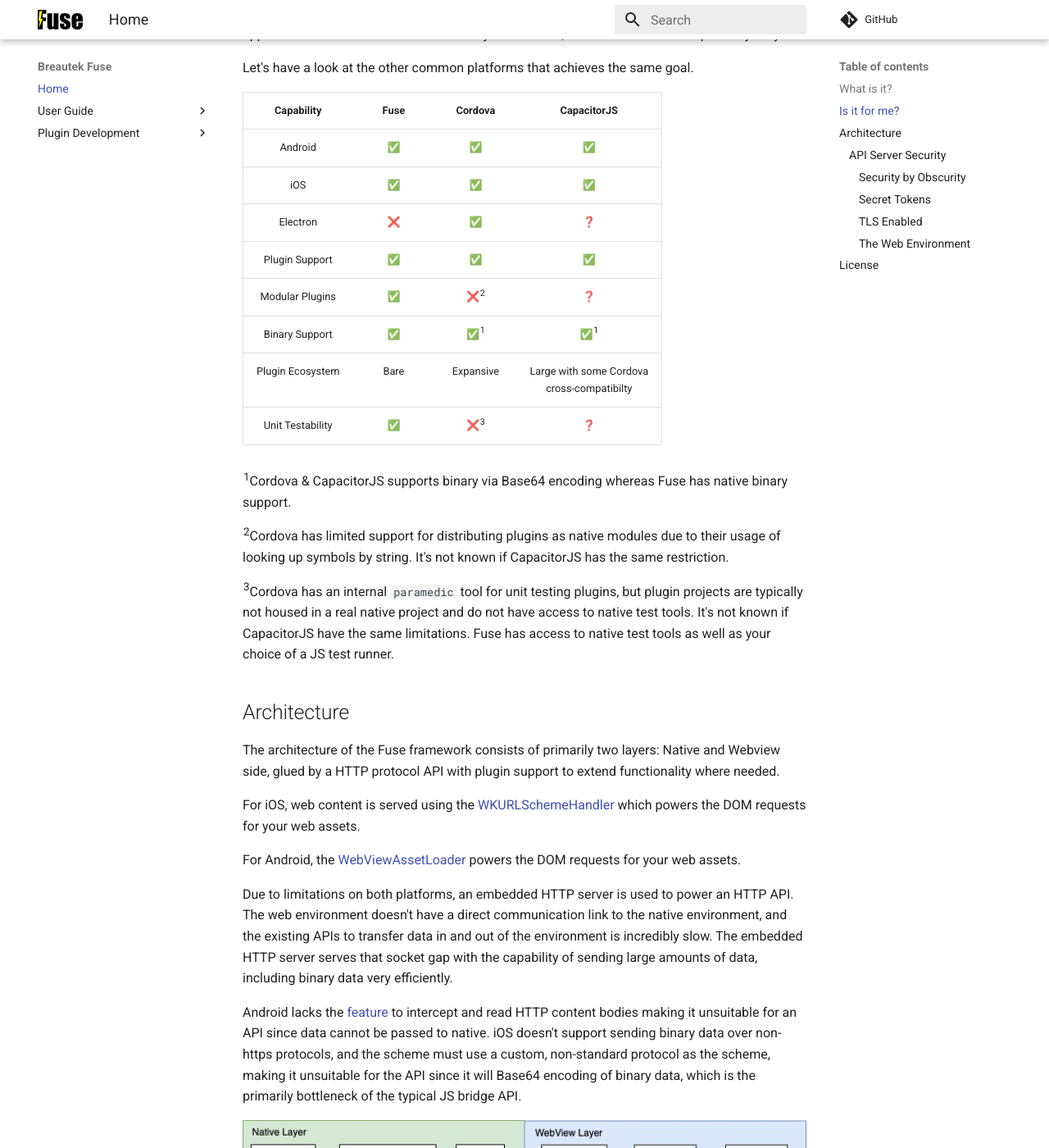
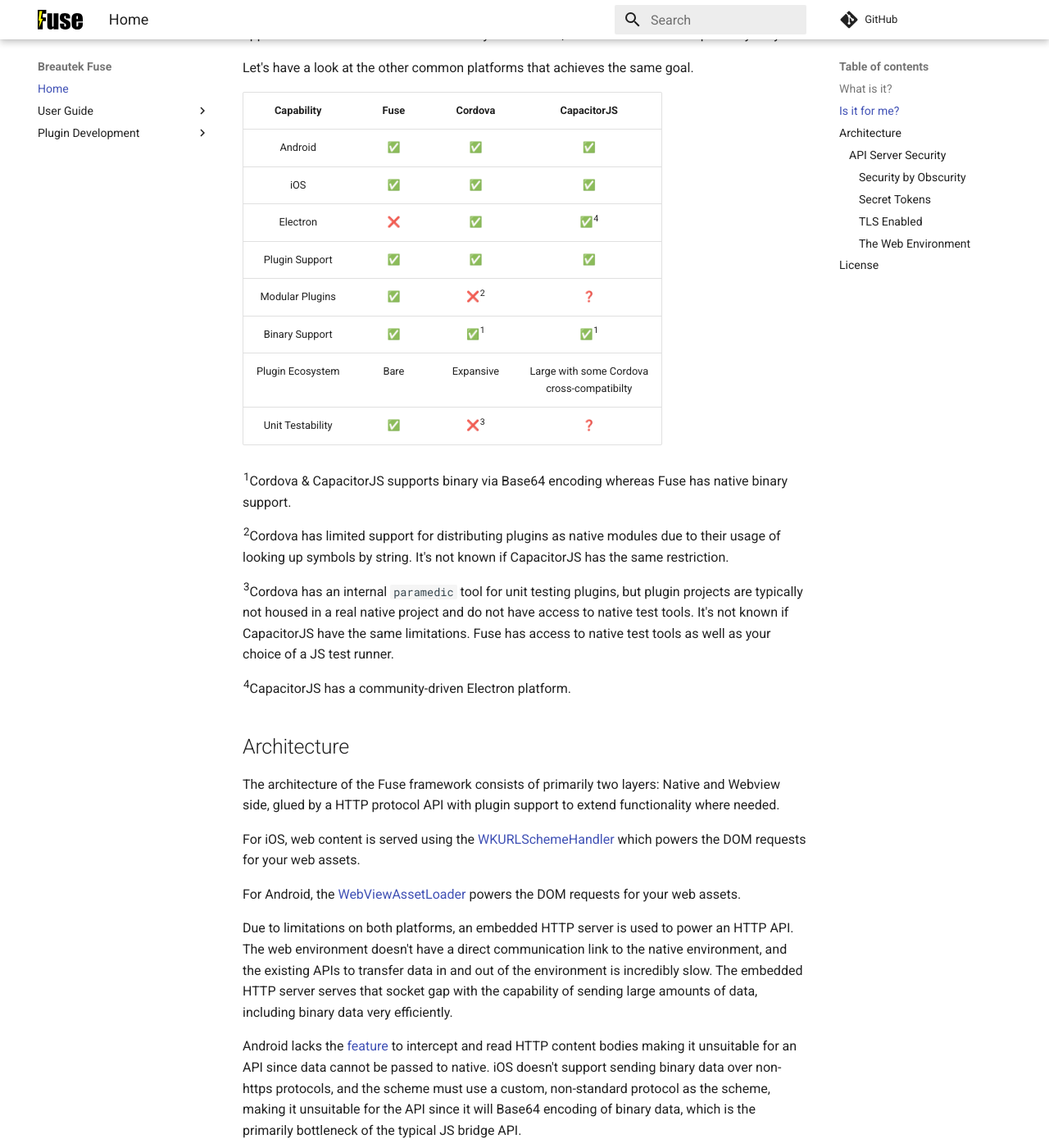
Before and after one commit to btfuse/fuse-docs, an MkDocs documentation site: the page built from docs/index.md, in a window 1280 px wide and 1400 px high, scrolled down 1426 px. Shown: the whole window at 82% size. Built offline with MkDocs 1.6.1 and Material for MkDocs 9.7.7, drawn with Linux system fonts in a browser that asks for light colours; comment, search, counter and statistics services are not loaded.

Commit message:
Added details regarding capacitorJS electrons support

```diff
--- a/docs/index.md
+++ b/docs/index.md
@@ -44,7 +44,7 @@ Let's have a look at the other common platforms that achieves the same goal.
 |:---:|:---:|:---:|:---:|
 |Android|:white_check_mark:|:white_check_mark:|:white_check_mark:
 |iOS|:white_check_mark:|:white_check_mark:|:white_check_mark:|
-|Electron|:x:|:white_check_mark:|:question:|
+|Electron|:x:|:white_check_mark:|:white_check_mark:<sup>4</sup>|
 |Plugin Support|:white_check_mark:|:white_check_mark:|:white_check_mark:|
 |Modular Plugins|:white_check_mark:|:x:<sup>2</sup>|:question:|
 |Binary Support|:white_check_mark:|:white_check_mark:<sup>1</sup>|:white_check_mark:<sup>1</sup>|
@@ -57,6 +57,8 @@ has native binary support.
 <sup>2</sup>Cordova has limited support for distributing plugins as native modules due to their usage of looking up symbols by string. It's not known if CapacitorJS has the same restriction.
 
 <sup>3</sup>Cordova has an internal `paramedic` tool for unit testing plugins, but plugin projects are typically not housed in a real native project and do not have access to native test tools. It's not known if CapacitorJS have the same limitations. Fuse has access to native test tools as well as your choice of a JS test runner.
+
+<sup>4</sup>CapacitorJS has a community-driven Electron platform.
 
 ## Architecture
 
```
